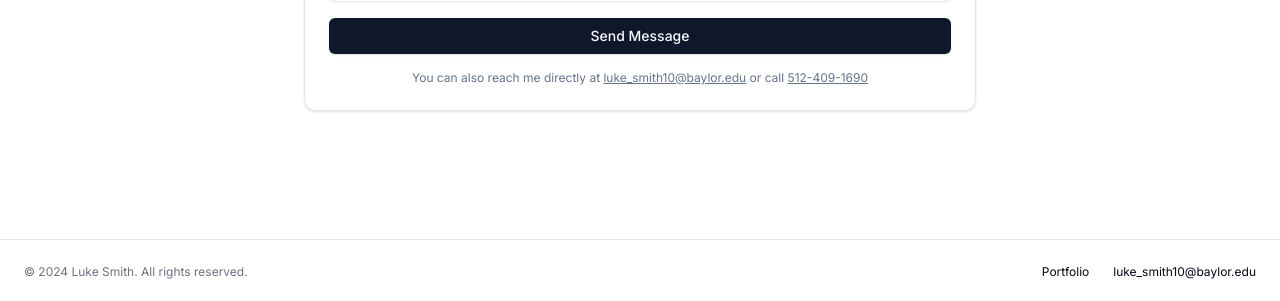
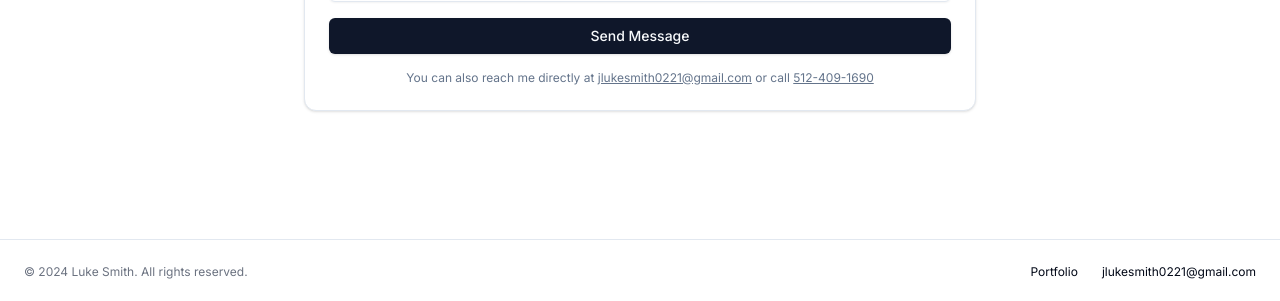
Before and after one commit to LukeSmith25/luke-smith, a Next.js app: page / in a window 1280 px wide. Shown: the part 4250-4551 px from the top of the page. Built offline with nearby package versions, Linux system fonts and the light colour scheme.

Commit message:
Update social media and contact email links in page and contact form components for improved accuracy and consistency.

```diff
--- a/src/app/components/contact-form.tsx
+++ b/src/app/components/contact-form.tsx
@@ -50,8 +50,8 @@ export default function ContactForm() {
         {message && <p className="text-sm text-center mt-4 text-muted-foreground">{message}</p>}
         <p className="text-xs text-muted-foreground text-center mt-4">
           You can also reach me directly at{" "}
-          <a href="mailto:luke_smith10@baylor.edu" className="underline">
-            luke_smith10@baylor.edu
+          <a href="mailto:jlukesmith0221@gmail.com" className="underline">
+            jlukesmith0221@gmail.com
           </a>{" "}
           or call{" "}
           <a href="tel:5124091690" className="underline">
--- a/src/app/page.tsx
+++ b/src/app/page.tsx
@@ -77,25 +77,25 @@ export default function Page() {
                 </div>
               </div>
               <div className="flex space-x-4">
-                <Link href="https://github.com/lukesmith25" target="_blank">
+                <Link href="https://github.com/LukeSmith25" target="_blank">
                   <Button variant="outline" size="icon">
                     <Github className="h-4 w-4" />
                     <span className="sr-only">GitHub</span>
                   </Button>
                 </Link>
-                <Link href="https://linkedin.com/in/luke-smith" target="_blank">
+                <Link href="https://www.linkedin.com/in/lukesmith2025/" target="_blank">
                   <Button variant="outline" size="icon">
                     <Linkedin className="h-4 w-4" />
                     <span className="sr-only">LinkedIn</span>
                   </Button>
                 </Link>
-                <Link href="https://twitter.com/lukesmith" target="_blank">
+                <Link href="https://x.com/LukeSmith_X" target="_blank">
                   <Button variant="outline" size="icon">
                     <Twitter className="h-4 w-4" />
                     <span className="sr-only">Twitter</span>
                   </Button>
                 </Link>
-                <Link href="mailto:luke_smith10@baylor.edu">
+                <Link href="mailto:jlukesmith0221@gmail.com">
                   <Button variant="outline" size="icon">
                     <Mail className="h-4 w-4" />
                     <span className="sr-only">Email</span>
@@ -266,8 +266,8 @@ export default function Page() {
             >
               Portfolio
             </Link>
-            <Link className="text-xs hover:underline underline-offset-4" href="mailto:luke_smith10@baylor.edu">
-              luke_smith10@baylor.edu
+            <Link className="text-xs hover:underline underline-offset-4" href="mailto:jlukesmith0221@gmail.com">
+              jlukesmith0221@gmail.com
             </Link>
           </nav>
         </div>
```
